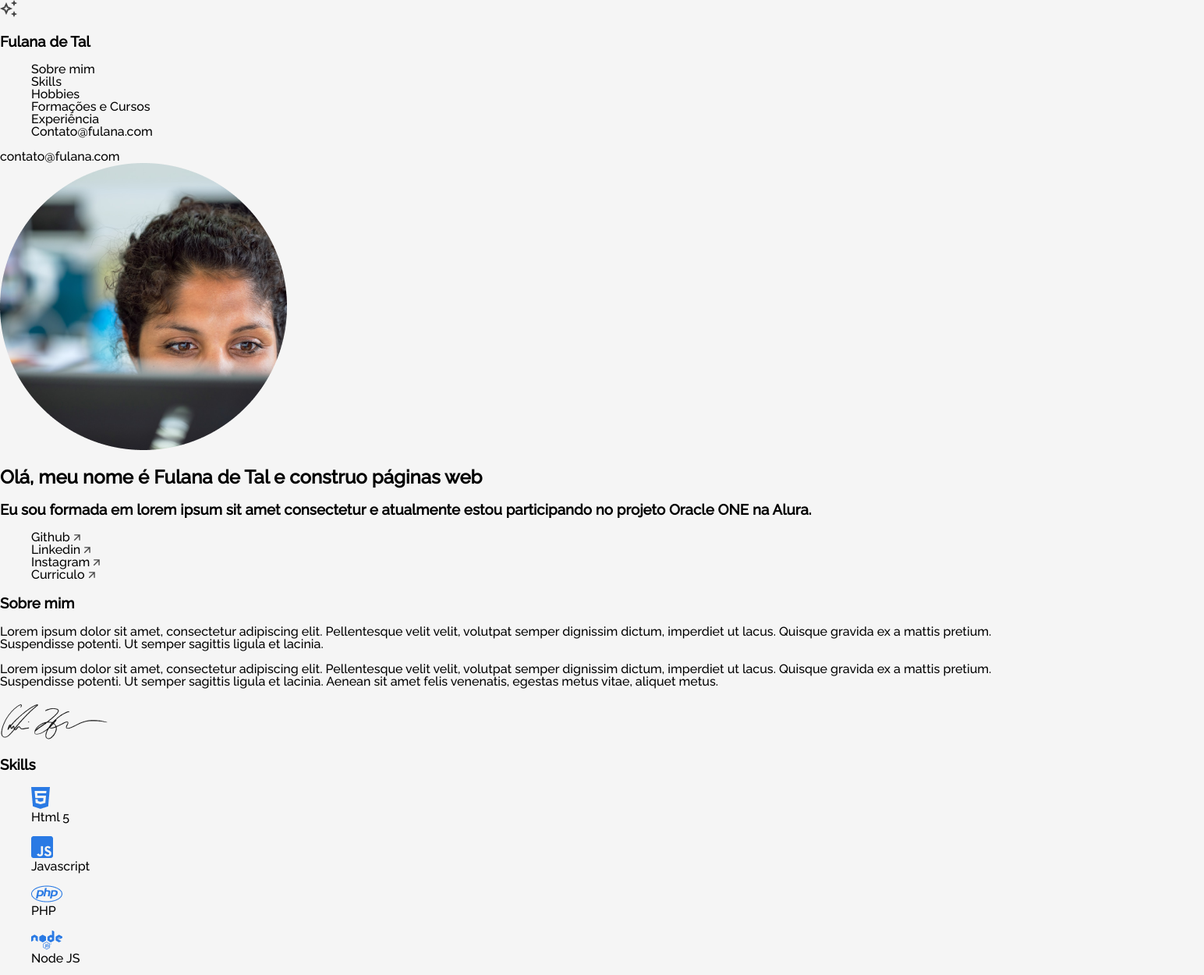
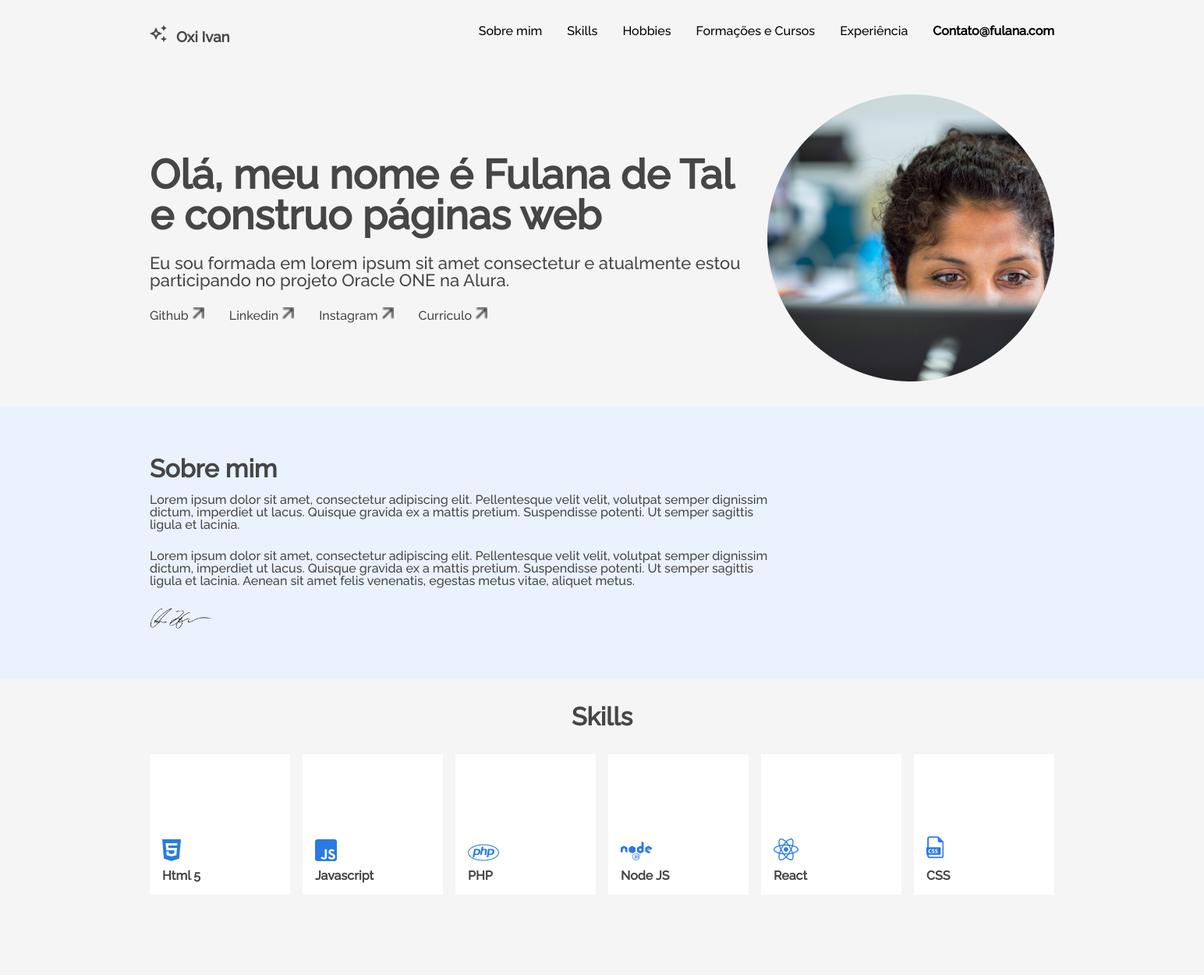
Before and after one commit to IvanildoBorges/challenge-one-portfolio-br, a plain HTML site: page index.html in a window 1280 px wide. Shown: the top 1250 px of the page at 78% size, 1544 px wide, since content can reach past the window. Drawn offline with Linux system fonts and the light colour scheme.

Commit message:
Adicionado section menu, hero, sobre mim, skills e hobnies

```diff
--- a/index.html
+++ b/index.html
@@ -1,5 +1,5 @@
 <!DOCTYPE html>
-<html lang="pt">
+<html lang="pt-BR">
 <head>
     <meta charset="UTF-8">
     <meta http-equiv="X-UA-Compatible" content="IE=edge">
@@ -14,15 +14,15 @@
     <!-- Fonte do Projeto Raleway -->
     <link href="https://fonts.googleapis.com/css2?family=Raleway:wght@500&display=swap" rel="stylesheet">
 
-    <title>Portifólio Pessoal</title>
+    <title>Portifólio Oxi Ivan</title>
 </head>
 <body>
+    <div class="all">
         <!-- Sessão de Menu  -->
-    <div class="all">
         <section class="menu">
             <header>
                 <img src="assets\vector.png">
-            <h3 class="menu__title">Fulana de Tal</h3>
+                <h3 class="menu__title">Oxi Ivan</h3>
             </header>
             <nav>
                 <ul class="menu__list">
@@ -33,7 +33,6 @@
                     <li class="menu__list__item"><a href="#xp">Experiência</a></li>
                     <li class="menu__list__item"><a href="#contato">Contato@fulana.com</a></li>
                 </ul>
-            <li class="menu__list__item__contato"><a href="#contato">contato@fulana.com</a></li>
             </nav>
         </section>
 
@@ -41,7 +40,7 @@
         <section class="title">
             <div class="title__div">
                 <img class="title__profile" src="assets\profile.png">
-            <div class="title__container" id="#sobremim">
+                <div class="title__container">
                     <h2 class="title__bio">Olá, meu nome é Fulana de Tal e construo páginas web</h2>
                     <h3 class="title__subsection">Eu sou formada em lorem ipsum sit amet consectetur e atualmente estou participando no projeto Oracle ONE na Alura.</h3>
                     <ul class="title__network">
@@ -58,7 +57,7 @@
         <!-- Sessão sobre mim -->
         <section class="about">
             <div class="about__container">
-            <h3 class="about__title">Sobre mim</h3>
+                <h3 class="about__title" id="sobremim">Sobre mim</h3>
                 <p class="about__paragraph">Lorem ipsum dolor sit amet, consectetur adipiscing elit. Pellentesque velit velit, volutpat semper dignissim dictum, imperdiet ut lacus. Quisque gravida ex a mattis pretium. Suspendisse potenti. Ut semper sagittis ligula et lacinia. </p>
                 <p class="about__paragraph">Lorem ipsum dolor sit amet, consectetur adipiscing elit. Pellentesque velit velit, volutpat semper dignissim dictum, imperdiet ut lacus. Quisque gravida ex a mattis pretium. Suspendisse potenti. Ut semper sagittis ligula et lacinia. Aenean sit amet felis venenatis, egestas metus vitae, aliquet metus.</p>
                 <!-- Caso queira colocar sua própria assinatura, insira aqui! -->
@@ -251,6 +250,7 @@
                         </div>
             </div>
             </div>
+        </section>
 
         <!-- Sessão de Contato -->
         <section class="formcontato">
@@ -281,6 +281,7 @@
             </div>
         </section>
     </div>
+
     <!-- Script Linkado do seu documento de JavaScript -->
     <script src="validate.js"></script>
 </body>
--- a/style.css
+++ b/style.css
@@ -1,21 +1,30 @@
 /*CSS Reset / Normalize*/
 /*Já deixaremos o básico de reset de estilos. Caso queira adicionar mais informações
 coloque nas sessões indicadas*/
+* {
+    border: 0;
+    padding: 0;
+    margin: 0;
+    box-sizing: border-box;
+}
 
 :root{
     /*Insira a variavel das outras cores inspecionando o modelo do figma*/
     /*Se esforce para trabalhar com variáveis, é uma dica profissional valiosa*/
-   --cor-de-fundo: #F5F5F5;
-   --cor-de-link: #000;
+    --cor-de-fundo-branco: #FFFFFF;
+    --cor-de-fundo: #F5F5F5;
+    --cor-de-link: #000;
+    --cor-do-texto: #464646;
+    --cor-azul-bg: #EAF2FD;
 }
 
 body {
-    box-sizing: border-box;
-    background-color: var(--cor-de-fundo) ;
+    background-color: var(--cor-de-fundo);
     font-family: 'Raleway';
-    margin: 0;
-    padding: 0;
+    color: var(--cor-do-texto);
     line-height: 1;
+    width: 100dvw;
+    overflow-x: hidden;
 }
 ol, ul,li {
     list-style: none;
@@ -23,6 +32,20 @@ ol, ul,li {
 a{
     text-decoration: none;
     color: var(--cor-de-link);
+}
+
+.all {
+    display: grid;
+    column-count: 12;
+    gap: 32px;
+    width: 100dvw;
+    min-height: 100dvh;
+}
+
+section {
+    display: flex;
+    justify-content: space-between;
+    margin: 0rem 12rem;
 }
 
 /*Neste desafio, gostariamos que praticassem a metodologia BEM, caso seintam a vontade
@@ -41,7 +64,33 @@ https://en.bem.info/methodology/quick-start/*/
 /*Sessão Menu*/
 
 section.menu{
+    display: flex;
+    justify-content: space-between;
+    width: auto;
+    padding: 32px 0px;
+}
 
+section.menu > header {
+    display: block;
+}
+
+section.menu > header .menu__title {
+    display: inline-block;
+    margin-left: 0.5rem;
+    font-weight: bold;
+}
+
+section.menu > nav {
+    display: flex;
+}
+
+section.menu > nav .menu__list {
+    display: flex;
+    gap: 2rem;
+}
+
+section.menu > nav > .menu__list .menu__list__item:last-child {
+    font-weight: bold;
 }
 
 /*Sessão Title*/
@@ -50,17 +99,178 @@ section.title{
 
 }
 
+section.title > .title__div {
+    display: flex;
+    align-items: center;
+    justify-content: space-between;
+    gap: 17px;
+}
+
+section.title > .title__div .title__profile {
+    order: 1;
+    width: 368px;
+    height: 368px;
+}
+
+section.title > .title__div .title__container {
+    order: 0;
+    display: flex;
+    flex-direction: column;
+    gap: 24px;
+}
+
+section.title > .title__div .title__container .title__bio {
+    font-size: 52px;
+    font-weight: 700;
+}
+
+section.title > .title__div .title__container .title__subsection {
+    font-size: 22px;
+    font-weight: 400;
+}
+
+section.title > .title__div .title__container .title__network {
+    display: flex;
+    gap: 32px;
+}
+
+section.title > .title__div .title__container .title__network .title__network__item {
+    display: flex;
+    gap: 4px;
+}
+
+section.title > .title__div .title__container .title__network .title__network__item a {
+    color: var(--cor-do-texto);
+    font-weight: 500;
+}
+
+section.title > .title__div .title__container .title__network .title__network__item a img {
+    width: 16px;
+    height: 16px;
+}
+
+
 /*Sessão About*/
 
 section.about{
+    margin: 0;
+    padding: 4rem 12rem;
+    background-color: var(--cor-azul-bg);
+}
 
+section.about > .about__container {
+    display: flex;
+    flex-direction: column;
+    gap: 16px;
+    width: 70%;
+}
+
+section.about > .about__container .about__title {
+    font-weight: 700;
+    font-size: 2rem;
+}
+
+section.about > .about__container > .about__paragraph {
+    margin-bottom: 8px;
+}
+
+section.about > .about__container img {
+    width: 10%;
+    height: auto;
+}
+
+/*Sessão Skills*/
+
+section.skills {
+    display: block;
+    margin-bottom: 88px;
+}
+
+section.skills > .skills__title {
+    font-size: 2rem;
+    font-weight: 700;
+    text-align: center;
+    margin-bottom: 32px;
+}
+
+section.skills > .skills__line {
+    display: flex;
+    justify-content: center;
+    align-items: center;
+    width: 100%;
+    gap: 16px;
+}
+
+section.skills > .skills__line .skills__box {
+    display: flex;
+
+    width: 180px;
+    height: 180px;
+    background-color: var(--cor-de-fundo-branco);
+
+    align-items: flex-end;
+    justify-content: flex-start;
+    padding: 0px 16px 16px;
+}
+
+section.skills > .skills__line .skills__box ul {
+    display: flex;
+    flex-direction: column;
+    gap: 8px;
+}
+
+section.skills > .skills__line .skills__box ul .skills__img {}
+
+section.skills > .skills__line .skills__box ul .skills__name {
+    font-weight: 700;
 }
 
 /*Sessão Hobbies*/
 
 section.hobbies{
+    display: block;
+    margin-bottom: 88px;
+}
 
+section.hobbies > .hobbies__title {
+    font-size: 2rem;
+    font-weight: 700;
+    text-align: center;
+    margin-bottom: 32px;
 }
+
+section.hobbies > .hobbies__line {
+    display: flex;
+    justify-content: center;
+    align-items: center;
+    width: 100%;
+    gap: 16px;
+}
+
+section.hobbies > .hobbies__line .hobbies__box {
+    display: flex;
+
+    width: 180px;
+    height: 180px;
+    background-color: var(--cor-de-fundo-branco);
+
+    align-items: flex-end;
+    justify-content: flex-start;
+    padding: 0px 16px 16px;
+}
+
+section.hobbies > .hobbies__line .hobbies__box ul {
+    display: flex;
+    flex-direction: column;
+    gap: 8px;
+}
+
+section.hobbies > .hobbies__line .hobbies__box ul .hobbies__img {}
+
+section.hobbies > .hobbies__line .hobbies__box ul .hobbies__name {
+    font-weight: 700;
+}
+
 
 /* Experiência Acadêmica*/
 
```
Lines whose indentation alone changed are shown as unchanged.
